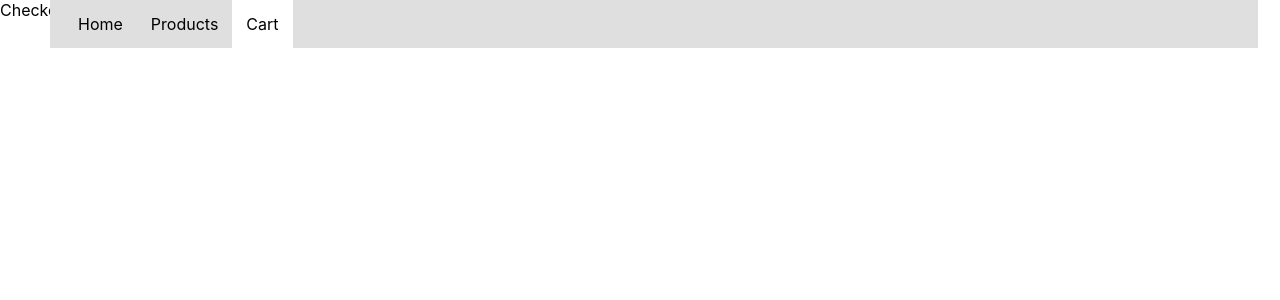
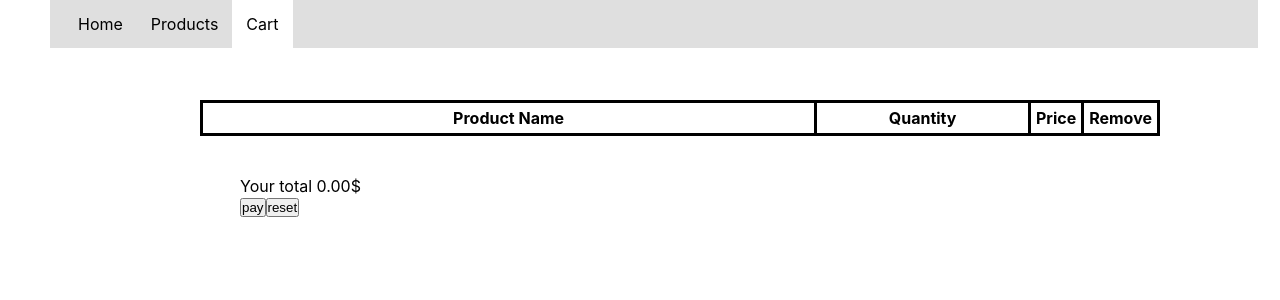
Before and after one commit to DovydasNavickas0/React-E-shop, a React (Create React App) app: page /cart in a window 1280 px wide. Shown: the top 300 px of the page. Built offline with nearby package versions, Linux system fonts and the light colour scheme.

Commit message:
The cart is half functional

```diff
--- a/src/App.js
+++ b/src/App.js
@@ -3,9 +3,93 @@ import Homepage from "./componets/Homepage/Homepage";
 import ProductList from "./componets/ProductsList/ProductList";
 import Header from "./componets/header/Header";
 
+import { useState } from "react";
+
 import { BrowserRouter, Route, Routes } from "react-router-dom";
 
 function App() {
+
+  const [Productcart, setProductcart] = useState([])
+
+  //Check the name
+
+  const addtocart = (product) => {
+
+    console.log(product)
+
+    const newCart = [...Productcart];
+
+    console.log(newCart)
+
+    let ProductInCart = newCart.find(
+      (localVar) => product.id === localVar.id
+    )
+
+    if(ProductInCart === undefined && product.countInStock > 0){
+      ProductInCart = {
+        ...product,
+        quantity: 1,
+      }
+      console.log(ProductInCart)
+      newCart.push(ProductInCart)
+    }
+    else if(ProductInCart && ProductInCart.quantity < product.countInStock){
+      ProductInCart.quantity++
+    }
+    else{
+      alert('The max has been reached');
+    }
+    console.log(newCart)
+    setProductcart(newCart);
+
+    console.log(Productcart)
+  }
+
+  //Check the name
+
+  const IncreaseQuantity = (product) => {
+
+    const newCart = [...Productcart];
+
+    console.log(newCart)
+
+    let ProductInCart = newCart.find(
+      (localVar) => product.id === localVar.id
+    )
+
+    if(ProductInCart && ProductInCart.quantity < product.countInStock){
+      ProductInCart.quantity++
+    }
+    else{
+      alert('The max has been reached');
+    }
+    console.log(newCart)
+    setProductcart(newCart);
+    console.log(Productcart)
+  }
+
+  //Check the name
+
+  const DecreaseQuantity = (product) => {
+
+    const newCart = [...Productcart];
+
+    console.log(newCart)
+
+    let ProductInCart = newCart.find(
+      (localVar) => product.id === localVar.id
+    )
+
+    if(ProductInCart && ProductInCart.quantity > 1){
+      ProductInCart.quantity--
+    }
+    else{
+      alert('The min has been reached');
+    }
+    console.log(newCart)
+    setProductcart(newCart);
+    console.log(Productcart)
+  }
 
   return (
     <BrowserRouter>
@@ -13,8 +97,8 @@ function App() {
         <main>
             <Routes>
                 <Route index element={<Homepage />} />
-                <Route path="cart" element={<CheckoutCart />} />
-                <Route path="productlist" element={<ProductList />} />
+                <Route path="cart" element={<CheckoutCart Productcart={Productcart} IncreaseQuantity={IncreaseQuantity} DecreaseQuantity={DecreaseQuantity}/>} />
+                <Route path="productlist" element={<ProductList addtocart={addtocart}/>} />
             </Routes>
         </main>
     </BrowserRouter>
--- a/src/componets/Cart/CheckoutCart.jsx
+++ b/src/componets/Cart/CheckoutCart.jsx
@@ -1,11 +1,83 @@
 
+import styles from './CheckoutCart.module.css'
 
-const CheckoutCart = () => {
+import { useState } from 'react'
+
+const CheckoutCart = ({Productcart, IncreaseQuantity, DecreaseQuantity}) => {
+
+    let Cart = Productcart
+
+    const [Fix, setFix] = useState(true)
+
+    //RESET
+    const ResetBtn = () => {
+        Cart.splice(0, Cart.length)
+        console.log(Productcart)
+        setFix(false)
+    }
+
+    //Deletes stuff
+    const RemoveBtn = (index) => {
+        console.log(index)
+        Cart.splice(index, 1)
+        console.log(Cart)
+    }
+
+    //da price math machine
+    const PriceCalculator = (index) =>{
+        console.log(Cart[index])
+
+        console.log(Cart[index].price)
+        console.log(Cart[index].quantity)
+
+        let price = Cart[index].price * Cart[index].quantity
+
+        console.log(price)
+
+        return price
+    }
+
+    //price calculator but for sum
+    const SumCalculation = () => {
+
+        console.log('calculating')
+
+        return Cart.reduce((sum, {price, quantity})=>
+        sum + price*quantity, 0).toFixed(2)
+    }
 
     return(
-        <div>
-            CheckoutCart
-        </div>
+        <main className={styles.container}>
+            <table>
+                <thead>
+                    <tr>
+                        <th>Product Name</th>
+                        <th>Quantity</th>
+                        <th className={styles.tableprice}>Price</th>
+                        <th>Remove</th>
+                    </tr>
+                </thead>
+                <tbody>
+                    {
+                        Fix && Cart.map((item, index) => {
+                            return(
+                                <tr key={index}>
+                                    <td>{item.name}</td>
+                                    <td> <button onClick={()=>{DecreaseQuantity(item)}}>-</button> {item.quantity} <button onClick={()=>{IncreaseQuantity(item)}}>+</button> </td>
+                                    <td>{PriceCalculator(index)}</td>
+                                    <td><button onClick={()=>{RemoveBtn(index)}}>Remove</button></td>
+                                </tr>
+                            )
+                        })
+                    }
+                </tbody>
+            </table>
+            <div className={styles.BtnFunctions}>
+                <p>Your total {SumCalculation()}$</p>
+                <button onClick={ResetBtn}>pay</button>
+                <button onClick={ResetBtn}>reset</button>
+            </div>
+        </main>
     )
 }
 
--- /dev/null
+++ b/src/componets/Cart/CheckoutCart.module.css
@@ -0,0 +1,16 @@
+.container{
+    padding-top: 100px;
+}
+
+table, th, td{
+    border: 3px solid #000;
+    border-collapse: collapse;
+    padding: 5px;
+    width: 75%;
+    margin-left: 200px;
+}
+
+.BtnFunctions{
+    padding: 40px;
+    margin-left: 200px;
+}
--- a/src/componets/OneProduct/OneProduct.jsx
+++ b/src/componets/OneProduct/OneProduct.jsx
@@ -1,11 +1,11 @@
 import styles from './OneProduct.module.css'
 
-const OneProduct = (props) => {
+const OneProduct = ({products, addtocart}) => {
 
     return(
         <div className={styles.container}>
             {
-                props.products.map(item => (
+                products.map(item => (
                     <div key={item.id} className={styles.singleProduct}>
                         <div className={styles.namePrice}>
                             <h2 className={styles.productName}>{item.name}</h2>
@@ -14,7 +14,10 @@ const OneProduct = (props) => {
                         <img src={item.imageUrl} alt="product_image" className={styles.productImage}></img>
                         <p className={styles.productDescription}>{item.description}</p>
                         <div className={styles.btnDiv}>
-                            <button className={styles.addBtn}>add me</button>
+                            <button className={styles.addBtn}
+                            onClick={() => {
+                                console.log(item)
+                                addtocart(item)}}>add me</button>
                         </div>
                     </div>
                 ))
--- a/src/componets/ProductsList/ProductList.jsx
+++ b/src/componets/ProductsList/ProductList.jsx
@@ -3,11 +3,11 @@ import OneProduct from "../OneProduct/OneProduct"
 
 import styles from './ProductList.module.css'
 
-const ProductList = () => {
+const ProductList = ({addtocart}) => {
 
     return(
         <div className={styles.list}>
-            <OneProduct products={products}/>
+            <OneProduct products={products} addtocart={addtocart}/>
         </div>
     )
 }
```
